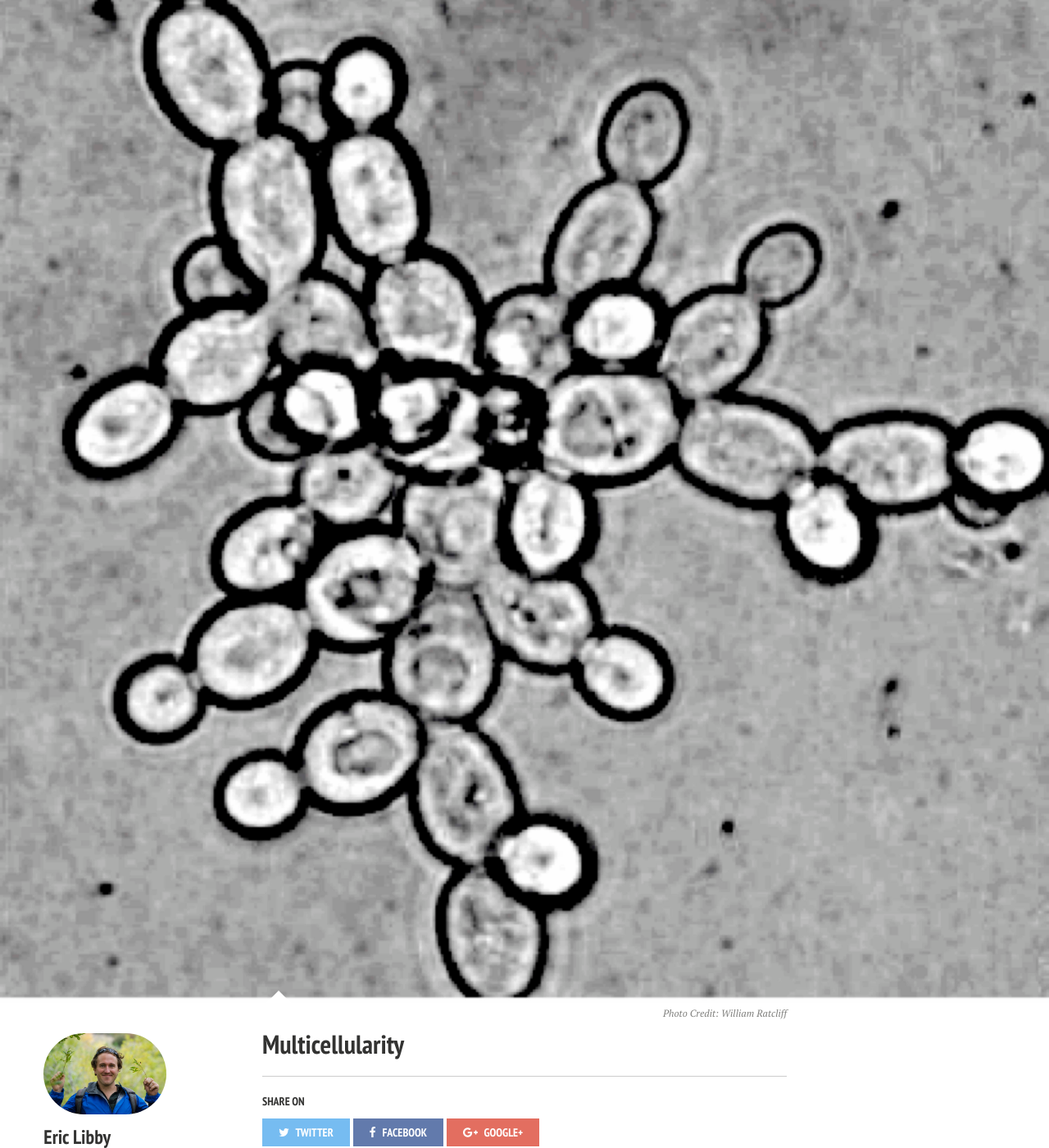
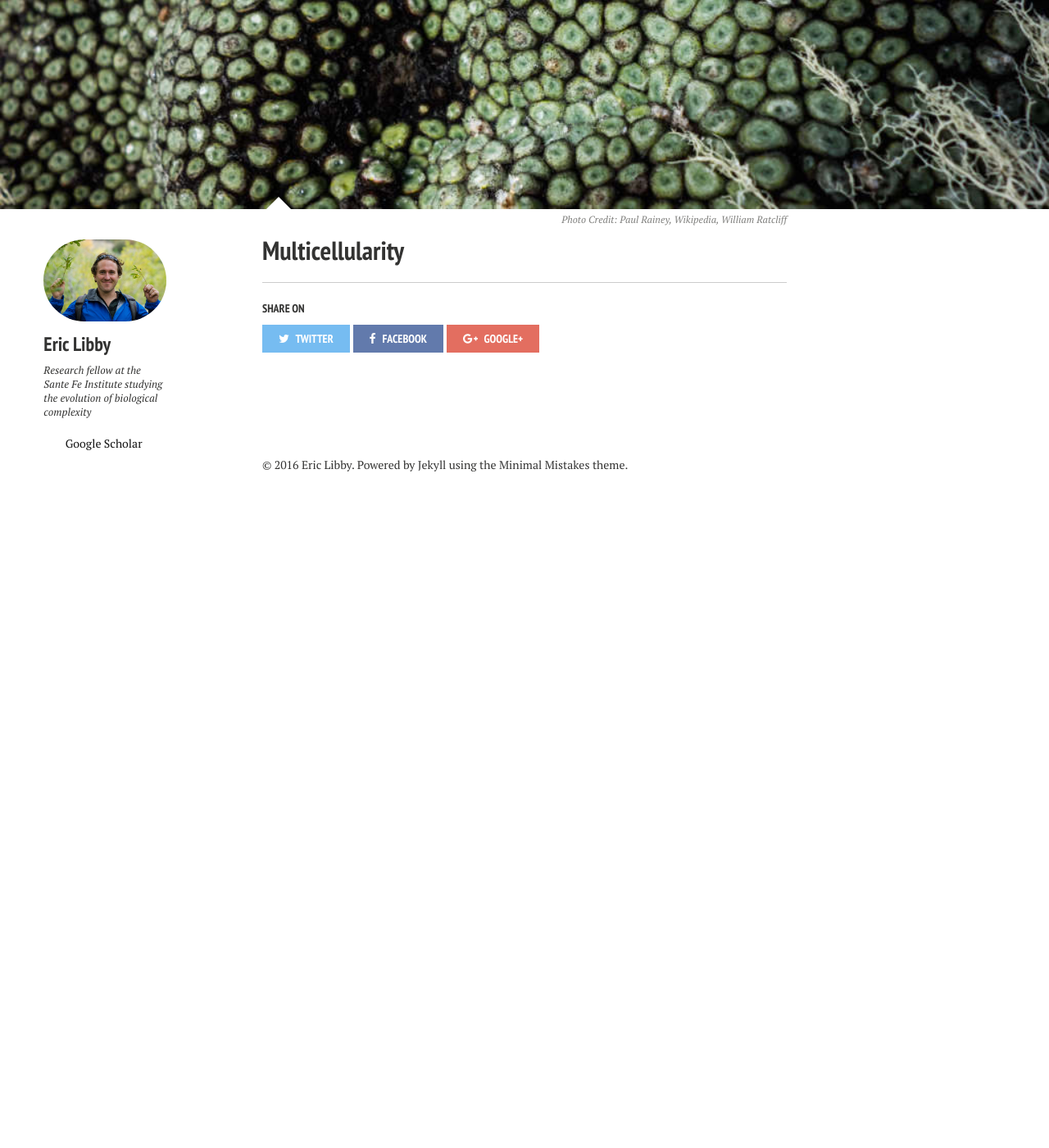
Before and after one commit to ericlibby/oldweb, a Jekyll site: the page built from about/index.md, in a window 1280 px wide and 1400 px high, scrolled down 224 px. Shown: the whole window at 82% size. Built offline with Jekyll 4.4.1, drawn with Linux system fonts in a browser that asks for light colours; nearby versions of some CDN libraries; after the commit the page ends 900 px from its top, so only the background shows below that.

Commit message:
new multicellular image

```diff
--- a/about/index.md
+++ b/about/index.md
@@ -5,7 +5,7 @@ tags: [multicellularity, snowflake yeast, pseudomonas fluorescens]
 modified: 2016-02-03T09:19:07.573882-04:00
 comments: true
 image:
-  feature: snow.jpg
-  credit: William Ratcliff
-  creditlink: http://www.ratclifflab.biology.gatech.edu
+  feature: multi.jpg
+  credit: Paul Rainey, Wikipedia, William Ratcliff
+  creditlink: http://evolution.massey.ac.nz , http://www.ratclifflab.biology.gatech.edu
 ---
```
Also changed, not shown: images/multi.jpg (added).
